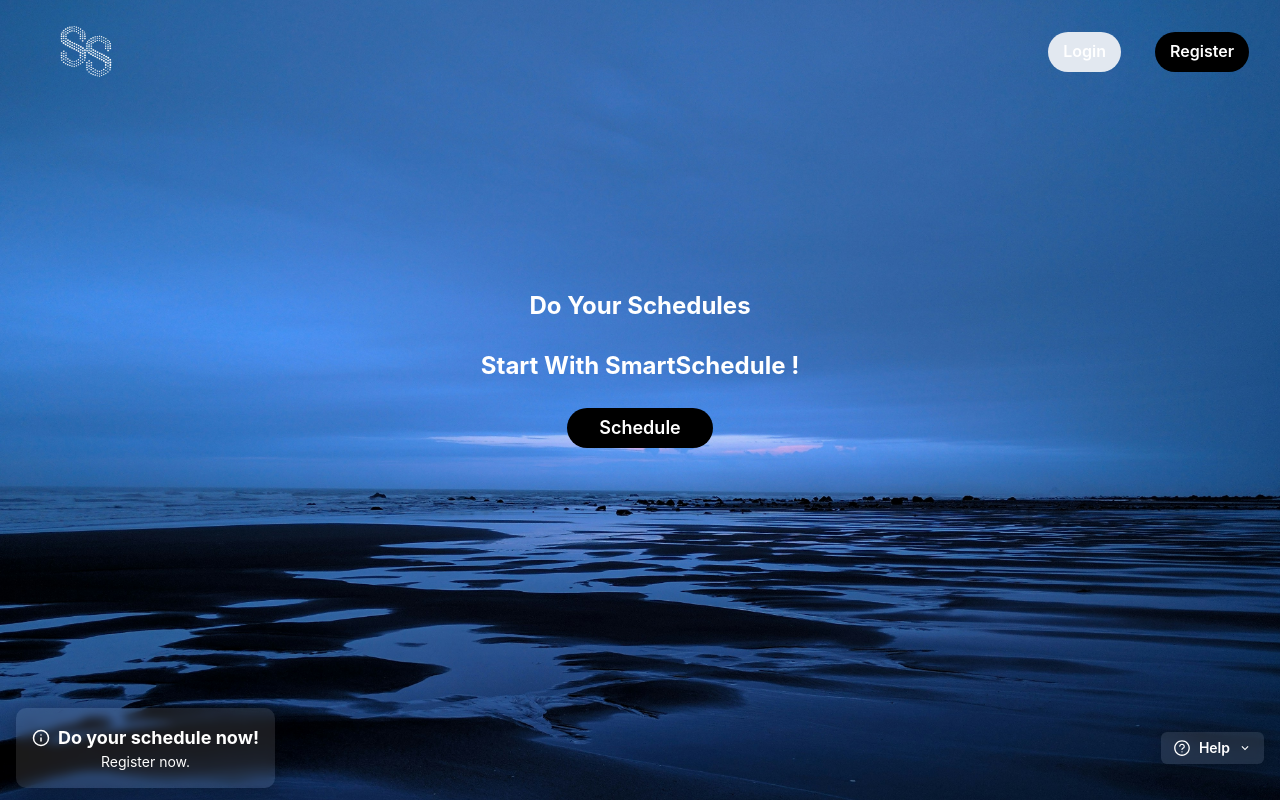
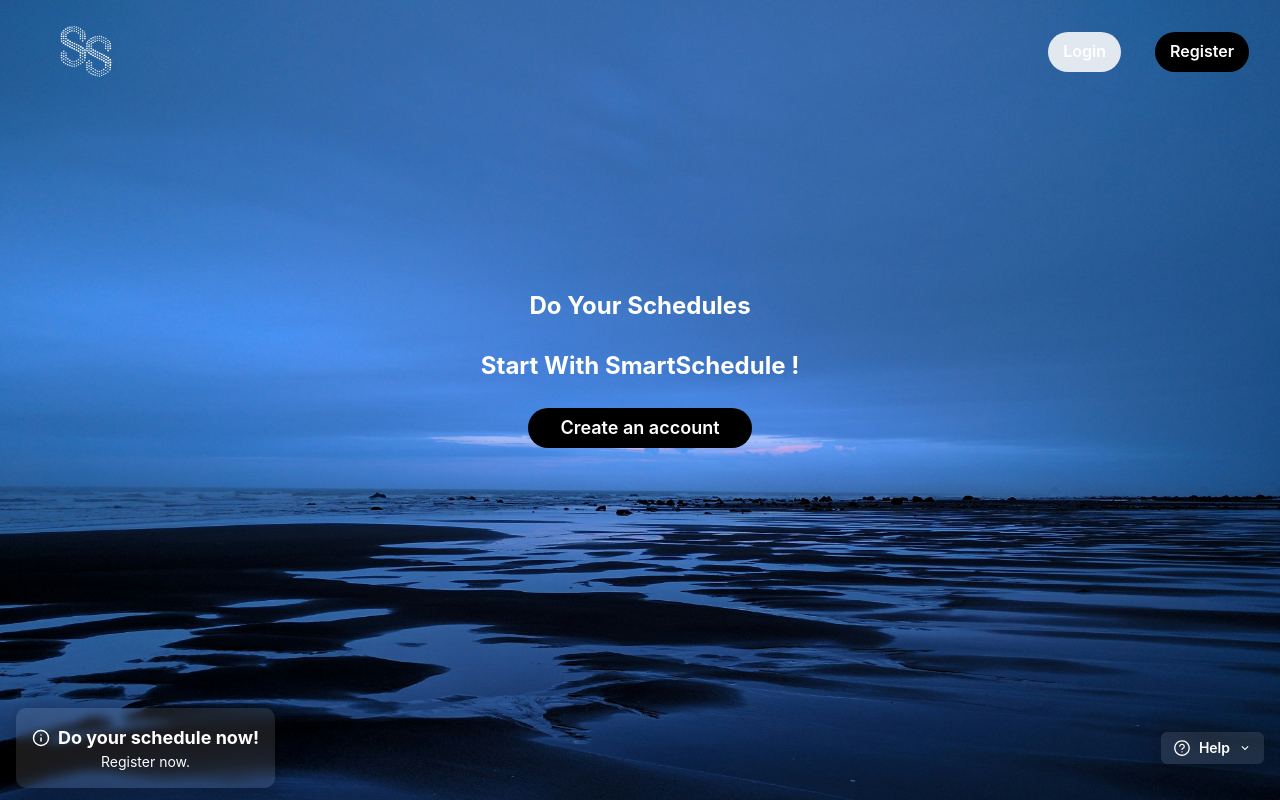
Before and after one commit to vinhas19/ProjetoPap, a React (Create React App) app: page / in a window 1280 px wide. Built offline with nearby package versions, Linux system fonts and the light colour scheme.

Commit message:
Bugs Fixed

```diff
--- a/src/Pages/Home/HomePage.tsx
+++ b/src/Pages/Home/HomePage.tsx
@@ -33,7 +33,7 @@ const HomePage: React.FC = () => {
           {/* Botão */}
           <Button
             as={Link}
-            to="/Shedule"
+            to="/Sign"
             bg="black"
             color="white"
             _hover={{ bg: 'gray.800' }}
@@ -42,7 +42,7 @@ const HomePage: React.FC = () => {
             py={4}
             fontSize="lg"
           >
-            Schedule
+            Create an account
 
           </Button>
         </VStack>
--- a/src/Pages/Support/SupportPage.tsx
+++ b/src/Pages/Support/SupportPage.tsx
@@ -9,7 +9,7 @@ const SupportPage = () => {
   const toast = useToast();
 
   // Inicialize o EmailJS com o seu User ID
-  emailjs.init('NMvxrr10fm0Hd2AEX');  // Coloque o User ID do painel do EmailJS aqui
+  emailjs.init('wZKxLB3hLzvzvbYh2');  // Coloque o User ID do painel do EmailJS aqui
 
   const handleSubmit = (e: React.FormEvent<HTMLFormElement>) => {
     e.preventDefault();
```
